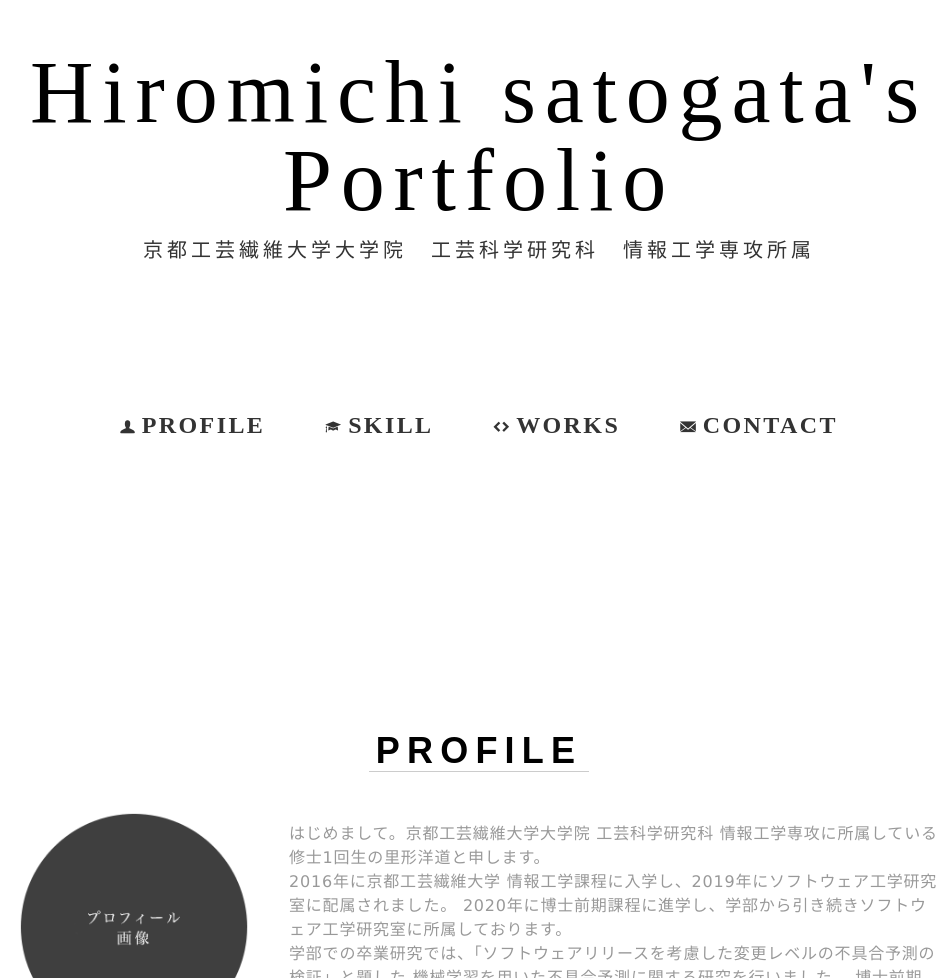
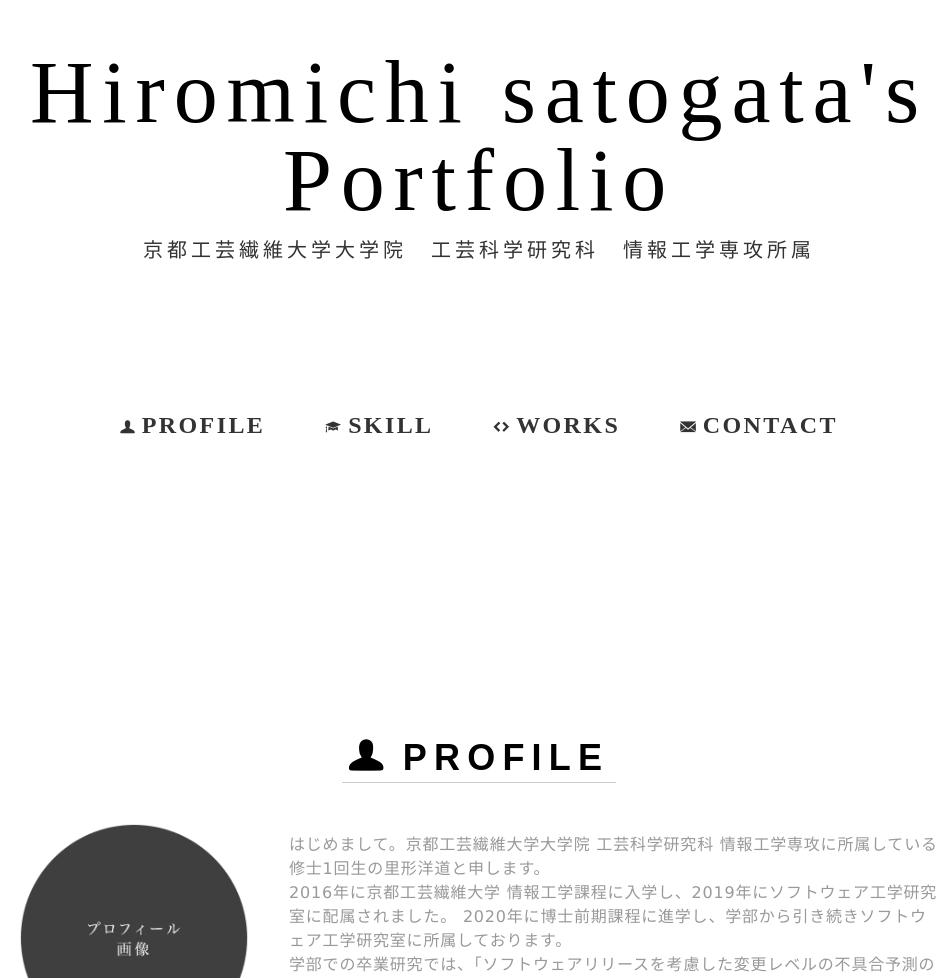
Before and after one commit to sugar69/sugar69.github.io, a plain HTML site: page index.html in a window 1280 px wide. Shown: the part 143-1121 px from the top of the page, without its empty margins (161-1108 px from the left). Drawn offline with nearby package versions, Linux system fonts and the light colour scheme.

Commit message:
some chenges

```diff
--- a/index.html
+++ b/index.html
@@ -58,7 +58,7 @@
       <section class="about-section section" id="about-section">
         <div class="inner">
           <div class="section-heading">
-            <h2 class="heading-primary">PROFILE</h2>
+            <h2 class="heading-primary"><span class="lsf-icon" title="user"></span>PROFILE</h2>
           </div>
           <!-- <div class="section-lead">
             <p>
```
